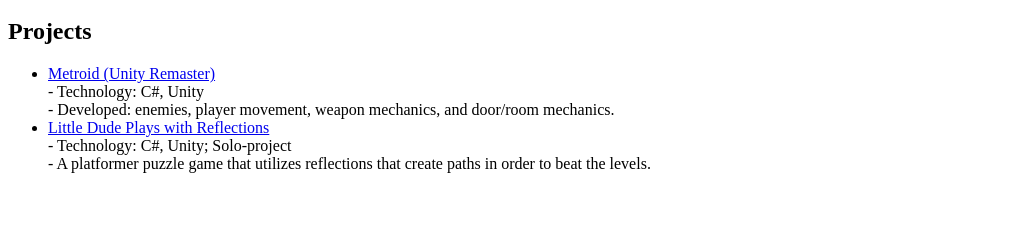
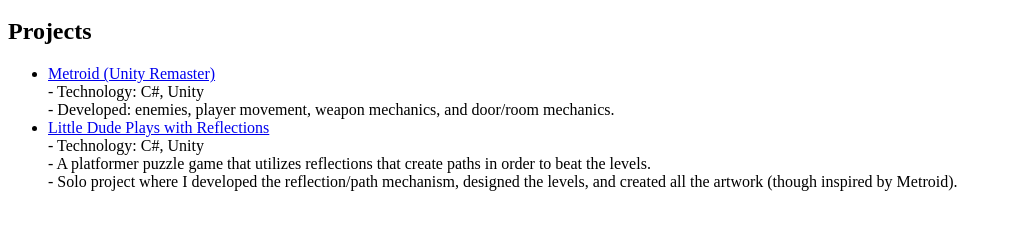
Before and after one commit to micng/micng.github.io, a plain HTML site: page index.html in a window 1280 px wide. Shown: the part 48-278 px from the top of the page, without its empty margins (0-1012 px from the left). Drawn offline with Linux system fonts and the light colour scheme.

Commit message:
updated description of solo game

```diff
--- a/index.html
+++ b/index.html
@@ -14,9 +14,11 @@
     - Developed: enemies, player movement, weapon mechanics, and door/room mechanics.
     <li><a href="https://micng.itch.io/little-dude-plays-with-reflections">Little Dude Plays with Reflections</a></li>
 
-    - Technology: C#, Unity; Solo-project
+    - Technology: C#, Unity
     <br />
     - A platformer puzzle game that utilizes reflections that create paths in order to beat the levels.
+    <br />
+    - Solo project where I developed the reflection/path mechanism, designed the levels, and created all the artwork (though inspired by Metroid).
 
 </ul>
 
```
